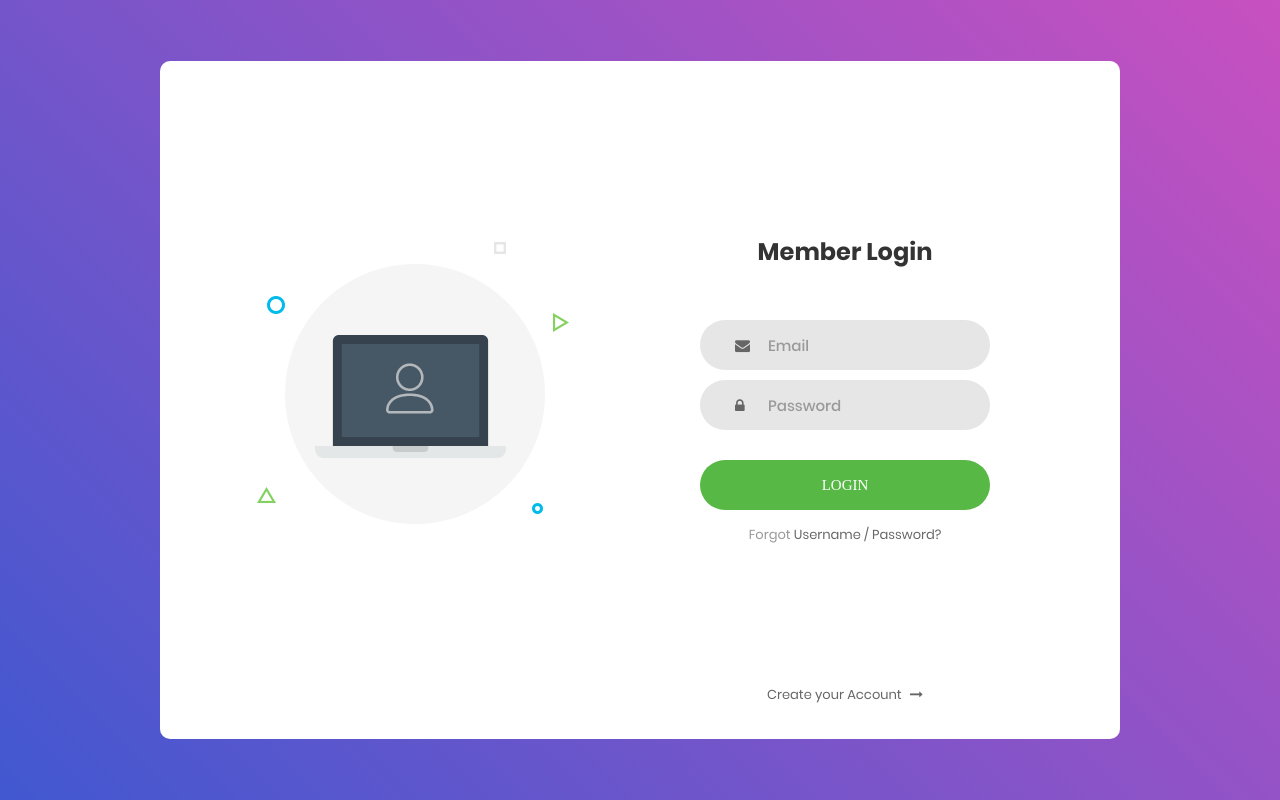
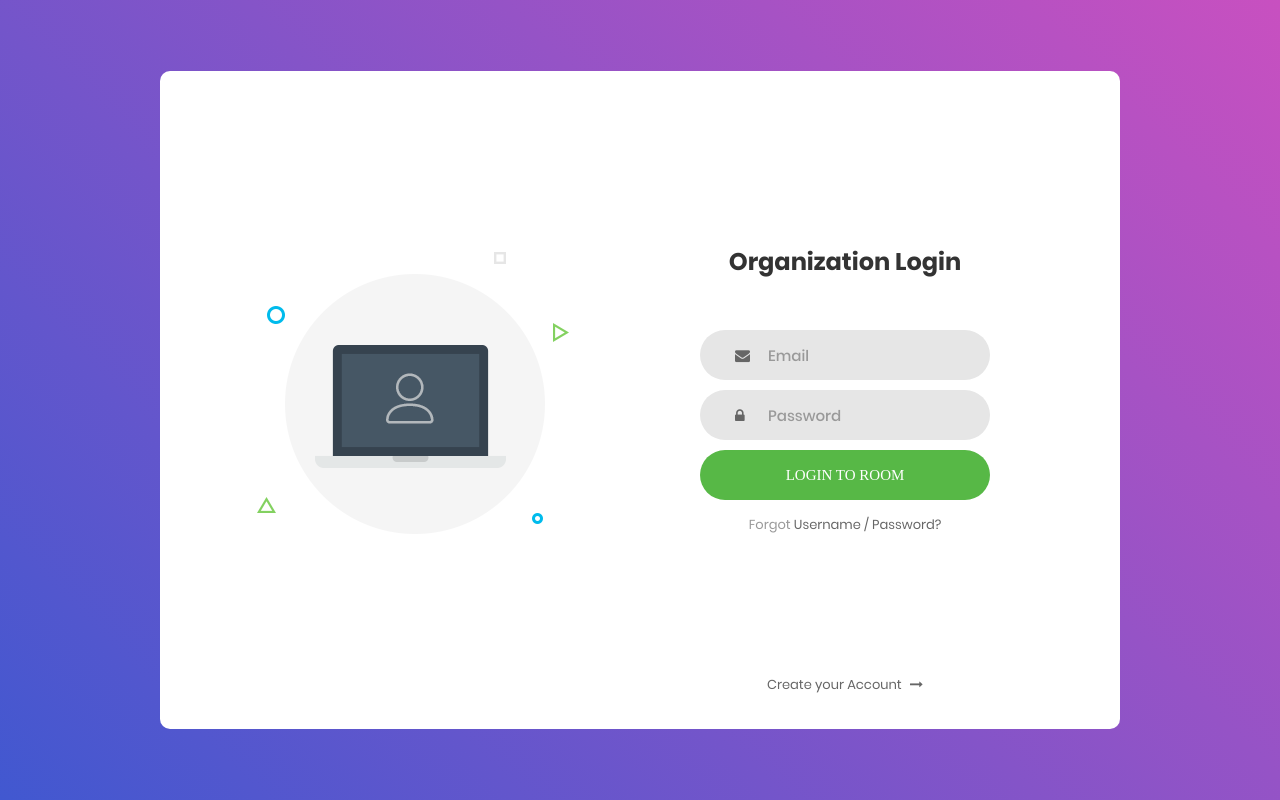
Before and after one commit to vinaysankar30/Sporx, a Django app: page /organization/login in a window 1280 px wide. Run offline with Django 3.2, Linux system fonts and the light colour scheme; some libraries are stand-ins or nearby versions; some web fonts are replaced.

Commit message:
new template added

```diff
--- a/Sporx-project/organization/templates/organization/login.html
+++ b/Sporx-project/organization/templates/organization/login.html
@@ -30,11 +30,11 @@
 					<img src="../../../static/images/img-01.png" alt="IMG">
 				</div>
 
-				<form class="login100-form validate-form">
+				<form class="login100-form validate-form" action="login_success" method="POST">
+                    {% csrf_token %}
 					<span class="login100-form-title">
-						Member Login
+						Organization Login
 					</span>
-
 						<div class="wrap-input100 validate-input" data-validate = "Valid email is required: ex@abc.xyz">
 							<input class="input100" type="text" name="email" placeholder="Email">
 							<span class="focus-input100"></span>
@@ -44,18 +44,13 @@
 						</div>
 
 						<div class="wrap-input100 validate-input" data-validate = "Password is required">
-						<input class="input100" type="password" name="pass" placeholder="Password">
+							<input class="input100" type="password" name="password" placeholder="Password">
 							<span class="focus-input100"></span>
 							<span class="symbol-input100">
 								<i class="fa fa-lock" aria-hidden="true"></i>
 							</span>
 						</div>
-
-					<div class="container-login100-form-btn">
-						<button class="login100-form-btn">
-							Login
-						</button>
-					</div>
+						<input type="submit" class="login100-form-btn" value="Login to room" />
 
 					<div class="text-center p-t-12">
 						<span class="txt1">
--- a/Sporx-project/organization/urls.py
+++ b/Sporx-project/organization/urls.py
@@ -2,5 +2,6 @@ from django.urls import path
 from . import views
 
 urlpatterns = [
-    path('login', views.login,name='login'),
+    path('login', views.login, name='login'),
+    path('login_success', views.login_succes, name='login_success')
 ]
--- a/Sporx-project/organization/views.py
+++ b/Sporx-project/organization/views.py
@@ -3,3 +3,6 @@ from django.shortcuts import render
 
 def login(request):
     return render(request, 'organization/login.html')
+
+def login_succes(request):
+    return render(request, 'organization/login.html')
```
Lines whose indentation alone changed are shown as unchanged.
